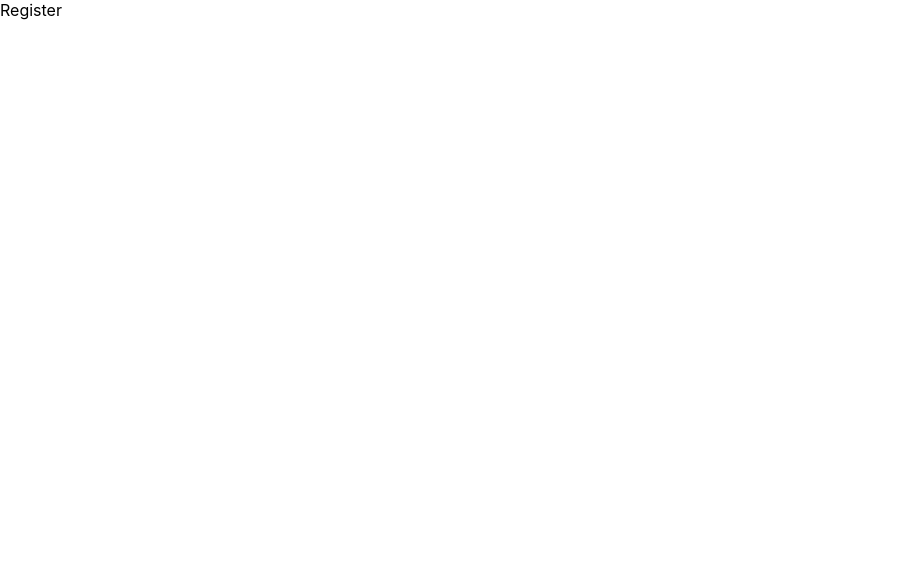
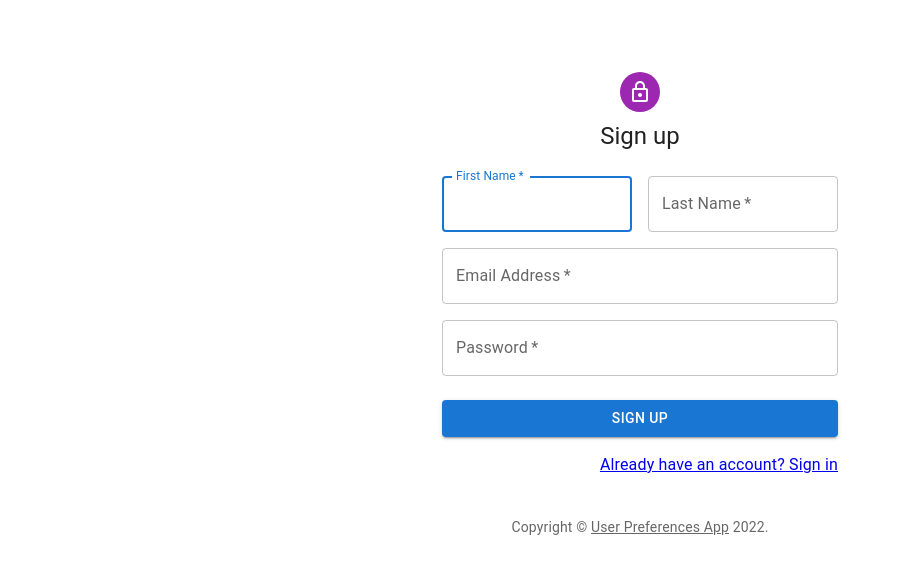
Before and after one commit to send2abhishek/user-preferences, a React (Create React App) app in the folder client/: page /register in a window 1280 px wide. Shown: the top 574 px of the page, without its empty margins (0-901 px from the left). Built offline with nearby package versions, Linux system fonts and the light colour scheme.

Commit message:
feat: Create login and register page

```diff
--- /dev/null
+++ b/client/jsconfig.json
@@ -0,0 +1,6 @@
+{
+  "compilerOptions": {
+    "baseUrl": "src"
+  },
+  "include": ["src"]
+}
--- a/client/package.json
+++ b/client/package.json
@@ -5,6 +5,7 @@
   "dependencies": {
     "@emotion/react": "^11.8.2",
     "@emotion/styled": "^11.8.1",
+    "@mui/icons-material": "^5.5.1",
     "@mui/material": "^5.5.2",
     "@reduxjs/toolkit": "^1.8.0",
     "@testing-library/jest-dom": "^5.16.3",
--- /dev/null
+++ b/client/src/components/copyright/index.jsx
@@ -0,0 +1,22 @@
+import React from "react";
+import { Typography, Link } from "@mui/material/";
+
+const Copyright = (props) => {
+  return (
+    <Typography
+      variant="body2"
+      color="text.secondary"
+      align="center"
+      {...props}
+    >
+      {"Copyright © "}
+      <Link color="inherit" href="https://mui.com/">
+        User Preferences App
+      </Link>{" "}
+      {new Date().getFullYear()}
+      {"."}
+    </Typography>
+  );
+};
+
+export default Copyright;
--- a/client/src/components/login/index.jsx
+++ b/client/src/components/login/index.jsx
@@ -1,7 +1,93 @@
-import React from "react";
+import * as React from "react";
+import {
+  Avatar,
+  Button,
+  CssBaseline,
+  TextField,
+  Grid,
+  Box,
+  Typography,
+  Container,
+} from "@mui/material/";
+import LockOutlinedIcon from "@mui/icons-material/LockOutlined";
+import { createTheme, ThemeProvider } from "@mui/material/styles";
+import { Link } from "react-router-dom";
 
-const Login = () => {
-  return <div>Login</div>;
-};
+import Copyright from "components/copyright";
 
-export default Login;
+const theme = createTheme();
+
+export default function SignIn() {
+  const handleSubmit = (event) => {
+    event.preventDefault();
+    const data = new FormData(event.currentTarget);
+    console.log({
+      email: data.get("email"),
+      password: data.get("password"),
+    });
+  };
+
+  return (
+    <ThemeProvider theme={theme}>
+      <Container component="main" maxWidth="xs">
+        <CssBaseline />
+        <Box
+          sx={{
+            marginTop: 8,
+            display: "flex",
+            flexDirection: "column",
+            alignItems: "center",
+          }}
+        >
+          <Avatar sx={{ m: 1, bgcolor: "secondary.main" }}>
+            <LockOutlinedIcon />
+          </Avatar>
+          <Typography component="h1" variant="h5">
+            Sign in
+          </Typography>
+          <Box
+            component="form"
+            onSubmit={handleSubmit}
+            noValidate
+            sx={{ mt: 1 }}
+          >
+            <TextField
+              margin="normal"
+              required
+              fullWidth
+              id="email"
+              label="Email Address"
+              name="email"
+              autoComplete="email"
+              autoFocus
+            />
+            <TextField
+              margin="normal"
+              required
+              fullWidth
+              name="password"
+              label="Password"
+              type="password"
+              id="password"
+              autoComplete="current-password"
+            />
+            <Button
+              type="submit"
+              fullWidth
+              variant="contained"
+              sx={{ mt: 3, mb: 2 }}
+            >
+              Sign In
+            </Button>
+            <Grid container>
+              <Grid item>
+                <Link to="/register">{"Don't have an account? Sign Up"}</Link>
+              </Grid>
+            </Grid>
+          </Box>
+        </Box>
+        <Copyright sx={{ mt: 8, mb: 4 }} />
+      </Container>
+    </ThemeProvider>
+  );
+}
--- a/client/src/components/register/index.jsx
+++ b/client/src/components/register/index.jsx
@@ -1,7 +1,117 @@
-import React from "react";
+import * as React from "react";
+import {
+  Avatar,
+  Button,
+  CssBaseline,
+  TextField,
+  Grid,
+  Box,
+  Typography,
+  Container,
+} from "@mui/material/";
+import LockOutlinedIcon from "@mui/icons-material/LockOutlined";
+import { createTheme, ThemeProvider } from "@mui/material/styles";
+import { Link } from "react-router-dom";
 
-const Register = () => {
-  return <div>Register</div>;
-};
+import Copyright from "components/copyright";
 
-export default Register;
+const theme = createTheme();
+
+export default function SignUp() {
+  const handleSubmit = (event) => {
+    event.preventDefault();
+    const data = new FormData(event.currentTarget);
+    console.log({
+      email: data.get("email"),
+      password: data.get("password"),
+    });
+  };
+
+  return (
+    <ThemeProvider theme={theme}>
+      <Container component="main" maxWidth="xs">
+        <CssBaseline />
+        <Box
+          sx={{
+            marginTop: 8,
+            display: "flex",
+            flexDirection: "column",
+            alignItems: "center",
+          }}
+        >
+          <Avatar sx={{ m: 1, bgcolor: "secondary.main" }}>
+            <LockOutlinedIcon />
+          </Avatar>
+          <Typography component="h1" variant="h5">
+            Sign up
+          </Typography>
+          <Box
+            component="form"
+            noValidate
+            onSubmit={handleSubmit}
+            sx={{ mt: 3 }}
+          >
+            <Grid container spacing={2}>
+              <Grid item xs={12} sm={6}>
+                <TextField
+                  autoComplete="given-name"
+                  name="firstName"
+                  required
+                  fullWidth
+                  id="firstName"
+                  label="First Name"
+                  autoFocus
+                />
+              </Grid>
+              <Grid item xs={12} sm={6}>
+                <TextField
+                  required
+                  fullWidth
+                  id="lastName"
+                  label="Last Name"
+                  name="lastName"
+                  autoComplete="family-name"
+                />
+              </Grid>
+              <Grid item xs={12}>
+                <TextField
+                  required
+                  fullWidth
+                  id="email"
+                  label="Email Address"
+                  name="email"
+                  autoComplete="email"
+                />
+              </Grid>
+              <Grid item xs={12}>
+                <TextField
+                  required
+                  fullWidth
+                  name="password"
+                  label="Password"
+                  type="password"
+                  id="password"
+                  autoComplete="new-password"
+                />
+              </Grid>
+            </Grid>
+            <Button
+              type="submit"
+              fullWidth
+              variant="contained"
+              sx={{ mt: 3, mb: 2 }}
+            >
+              Sign Up
+            </Button>
+            <Grid container justifyContent="flex-end">
+              <Grid item>
+                <Link to="/">Already have an account? Sign in</Link>
+              </Grid>
+            </Grid>
+          </Box>
+        </Box>
+        <Copyright sx={{ mt: 5 }} />
+      </Container>
+    </ThemeProvider>
+  );
+}
```
Also changed, not shown: 1 other file (tests, documents, lock files or other folders).
